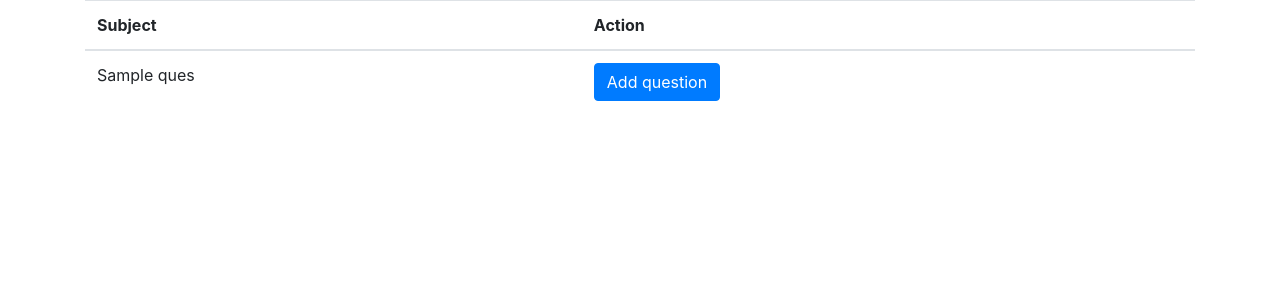
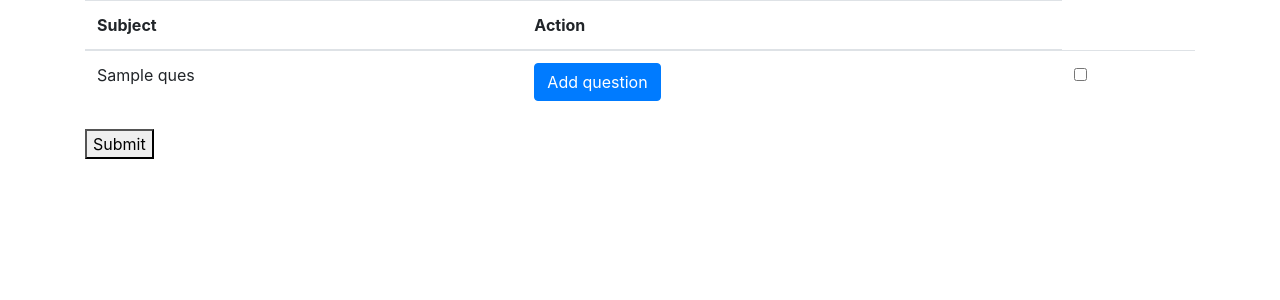
Before and after one commit to ans-naeem/acadmey-system, a Flask app: template TestMakerApril/templates/generatequestions.html in a window 1280 px wide. Shown: the top 300 px of the page. Run offline with Flask 3, Linux system fonts and the light colour scheme; the template is opened without the code that fills it: most values are stand-ins (such as "Sample title", 1, 10 or a date in 2020); some libraries are stand-ins or nearby versions.

Commit message:
add question with checkbox selection logic implemented

```diff
--- a/TestMakerApril/templates/generatequestions.html
+++ b/TestMakerApril/templates/generatequestions.html
@@ -31,17 +31,41 @@
                             <th>Action</th>
                         </tr>
                     </thead>
+					<form action="{{url_for('index_blueprint.submitquestion')}}" method="POST">
                     <tbody>
                         {% for ques in questions %}
                         <tr>
                             <td>{{ ques }}</td>
-                            <td><a href="" class="btn btn-primary">Add question</a></td>
+                            <td><a href="" class="btn btn-primary togglebutton">Add question</a></td>
+							<td><input type="checkbox" class="questionCheckbox"></td>
+
                         </tr>
                         {% endfor %}
                     </tbody>
-                </table>
+					</table>
+					<button type="submit">Submit</button>
+				</form>
             </div>
         </div>
     </div>
+	<script>
+    // Since you have multiple checkboxes and buttons, you need to use class instead of id
+    // and set up the event listeners for each button
+    document.querySelectorAll('.btn-primary').forEach(function(button, index) {
+        button.addEventListener('click', function(event) {
+            event.preventDefault(); // Prevent the default anchor action
+            var checkbox = document.querySelectorAll('.questionCheckbox')[index]; // Get the corresponding checkbox
+
+            if (checkbox.checked) {
+                checkbox.checked = false;
+                button.textContent = 'Add question';
+            } else {
+                checkbox.checked = true;
+                button.textContent = 'Remove question';
+            }
+        });
+    });
+</script>
+
 </body>
 </html>
```
Also changed, not shown: TestMakerApril/bl/index.py (+9 -0 lines).
